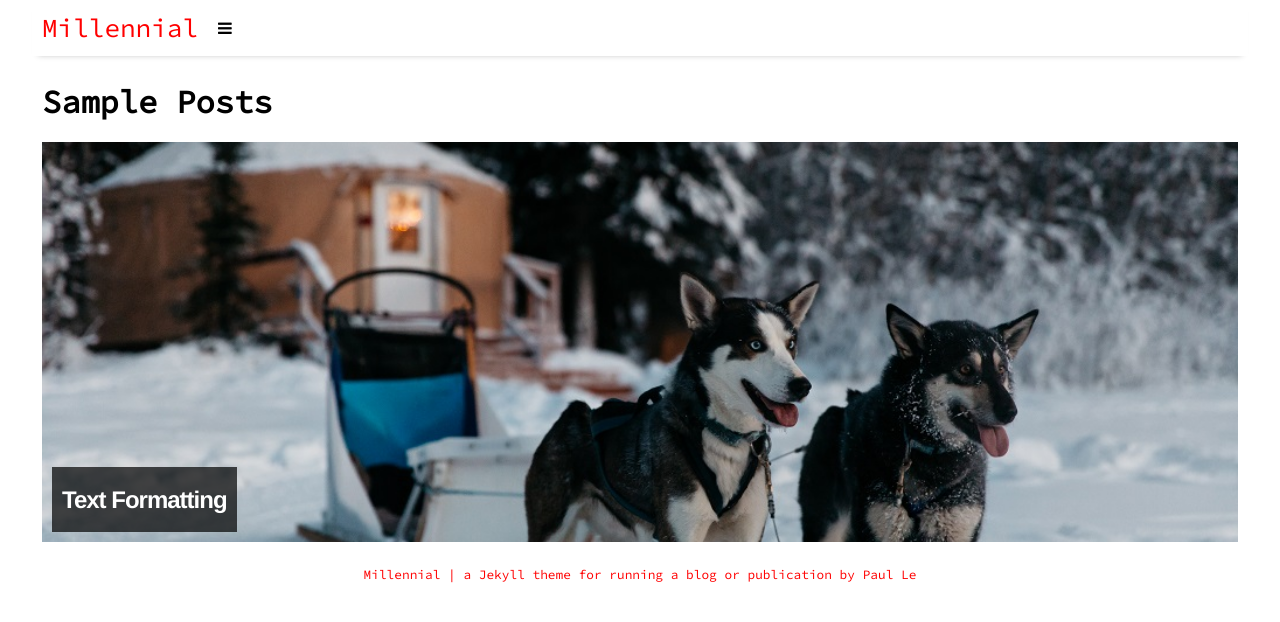
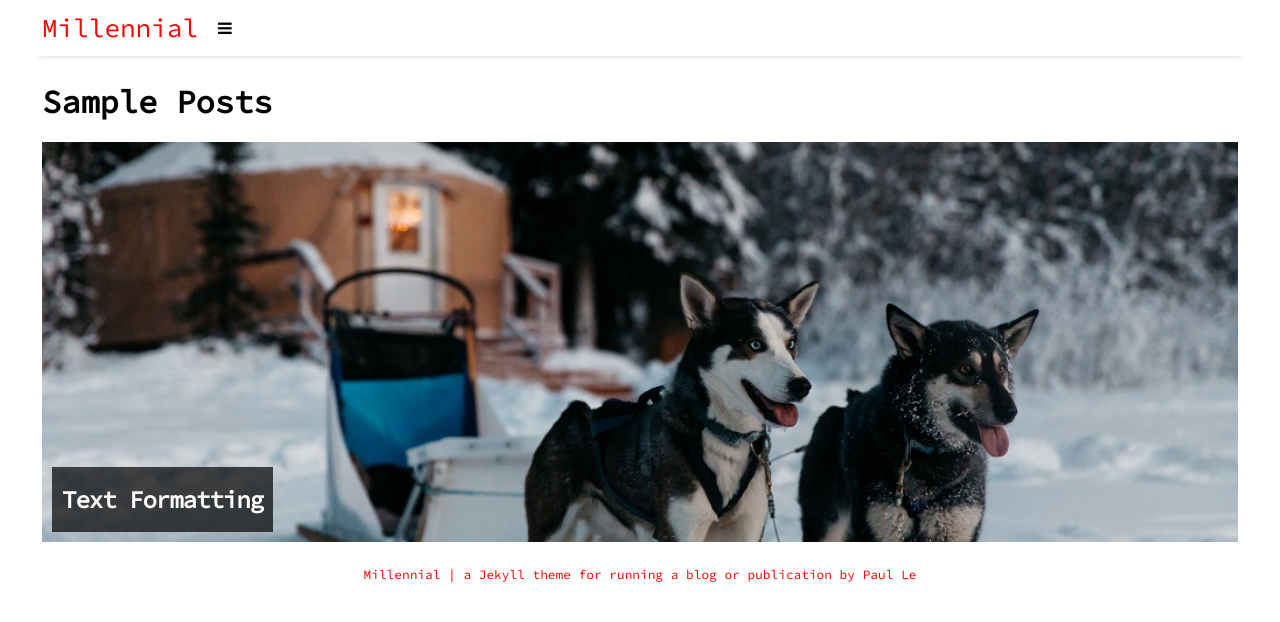
Before and after one commit to agamurian/agamurian.github.io, a Jekyll site: the page built from pages/sample-posts.html, in a window 1280 px wide. Shown: the top 622 px of the page. Built offline with Jekyll 4.4.1, drawn with Linux system fonts in a browser that asks for light colours; nearby versions of some CDN libraries.

Commit message:
Update _home.scss

```diff
--- a/assets/css/_sass/_home.scss
+++ b/assets/css/_sass/_home.scss
@@ -15,7 +15,7 @@
 .featured-posts h2 span {
    display: inline-block;
    color: white;
-   font: bold 24px/45px Helvetica, Sans-Serif;
+   font: bold 24px/45px "Source Code Pro", monospace;
    letter-spacing: -1px;
    background: rgb(0, 0, 0); /* fallback color */
    background: rgba(0, 0, 0, 0.7);
```
